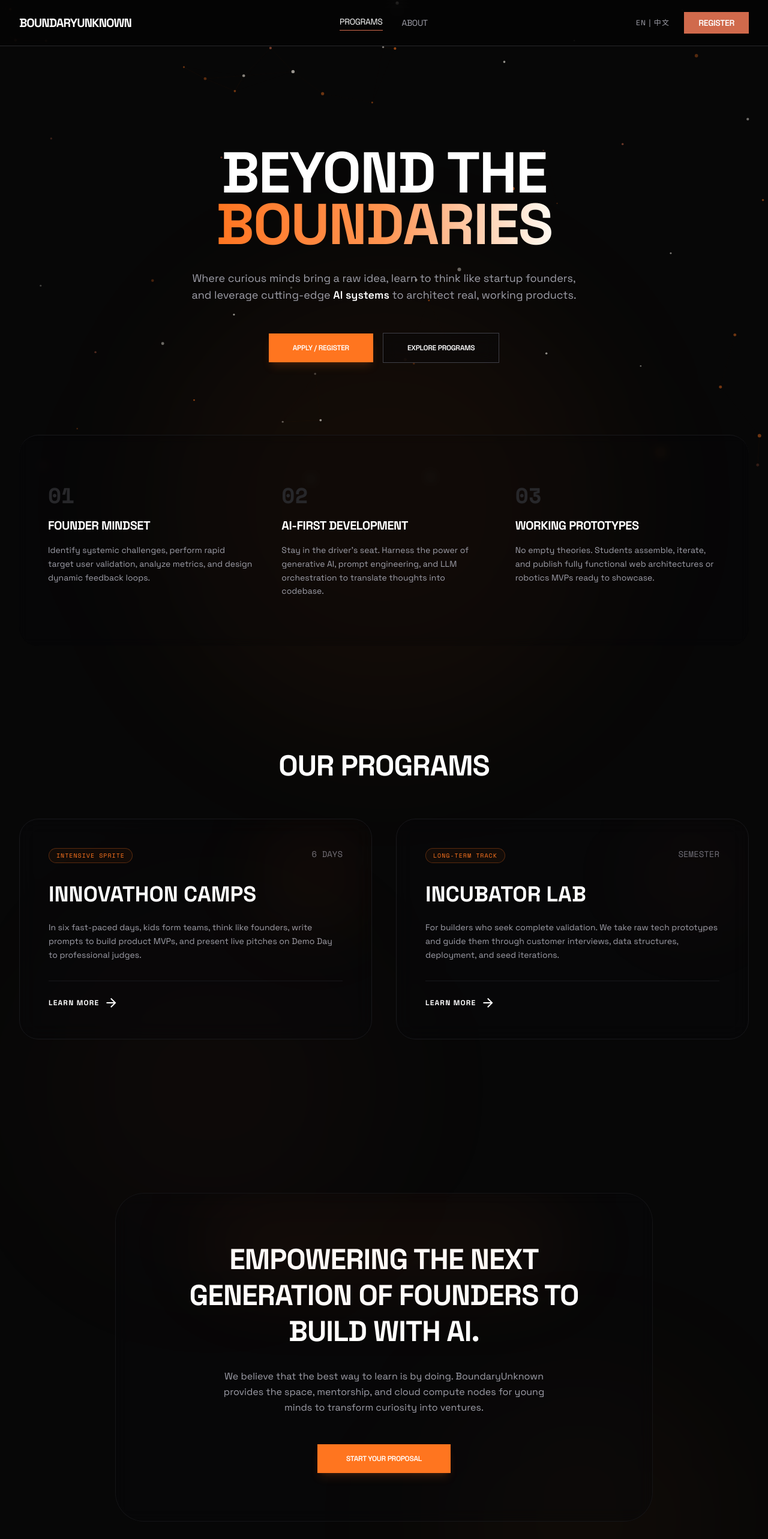
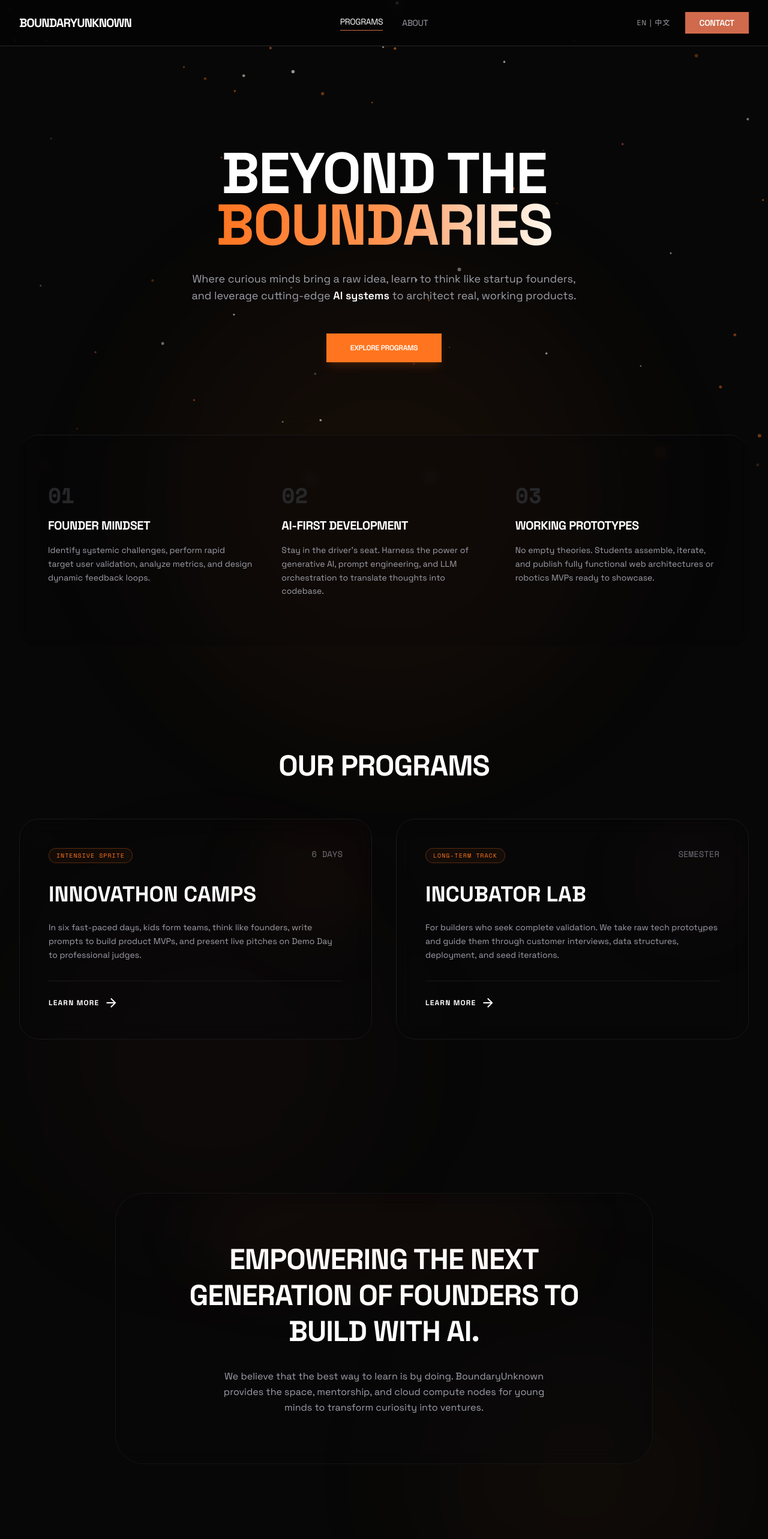
Before and after one commit to jguo108/bu_website, a Next.js app: page / in a window 1280 px wide. Shown: the top 2566 px of the page at 60% size. Built offline with nearby package versions, Linux system fonts and the light colour scheme.

Commit message:
feat: create LandingPage and Header components with scroll-reveal animations

```diff
--- a/src/components/Header.tsx
+++ b/src/components/Header.tsx
@@ -70,7 +70,7 @@
             onClick={openRegister}
             className="hidden sm:block bg-primary text-white px-6 py-2 font-semibold tracking-tight hover:bg-primary-hover transition-colors cursor-pointer"
           >
-            REGISTER
+            CONTACT
           </button>
           <button
             type="button"
@@ -107,7 +107,7 @@
             }}
             className="bg-primary text-white px-6 py-2 font-semibold tracking-tight w-fit cursor-pointer"
           >
-            REGISTER
+            CONTACT
           </button>
         </div>
       )}
--- a/src/components/pages/LandingPage.tsx
+++ b/src/components/pages/LandingPage.tsx
@@ -7,7 +7,6 @@
 import { Footer } from "@/components/Footer";
 import { MaterialIcon } from "@/components/MaterialIcon";
 import { InteractiveCanvas } from "@/components/InteractiveCanvas";
-import { useRegister } from "@/components/RegisterProvider";
 import { images } from "@/lib/images";
 
 // Custom scroll reveal hook
@@ -52,7 +51,6 @@
 
 export function LandingPage() {
   const SHOW_PROJECTS = false;
-  const { openRegister } = useRegister();
   const heroReveal = useScrollReveal();
   const featuresReveal = useScrollReveal();
   const programsReveal = useScrollReveal();
@@ -105,15 +103,8 @@
             <div className="flex flex-col sm:flex-row gap-4 items-center w-full sm:w-auto">
               <button
                 type="button"
-                onClick={openRegister}
+                onClick={handleScrollToPrograms}
                 className="w-full sm:w-auto bg-[#FF751F] text-white font-semibold tracking-tight px-10 py-4 hover:bg-[#e05f10] transition-all hover:scale-105 duration-300 shadow-lg shadow-[#FF751F]/15 cursor-pointer uppercase text-xs"
-              >
-                APPLY / REGISTER
-              </button>
-              <button
-                type="button"
-                onClick={handleScrollToPrograms}
-                className="w-full sm:w-auto border border-zinc-700 bg-zinc-950/40 backdrop-blur-md text-white font-semibold tracking-tight px-10 py-4 hover:bg-zinc-900/60 hover:border-zinc-500 transition-all duration-300 cursor-pointer uppercase text-xs"
               >
                 EXPLORE PROGRAMS
               </button>
@@ -360,17 +351,9 @@
                 Empowering the next generation of founders to build with AI.
               </h2>
 
-              <p className="text-zinc-400 text-sm md:text-base mb-12 max-w-xl mx-auto leading-relaxed">
+              <p className="text-zinc-400 text-sm md:text-base max-w-xl mx-auto leading-relaxed">
                 We believe that the best way to learn is by doing. BoundaryUnknown provides the space, mentorship, and cloud compute nodes for young minds to transform curiosity into ventures.
               </p>
-
-              <button
-                type="button"
-                onClick={openRegister}
-                className="bg-[#FF751F] text-white font-semibold tracking-tight px-12 py-4 hover:bg-[#e05f10] transition-all hover:scale-105 duration-300 shadow-lg shadow-[#FF751F]/15 cursor-pointer uppercase text-xs"
-              >
-                Start Your Proposal
-              </button>
             </div>
           </div>
         </section>
```
